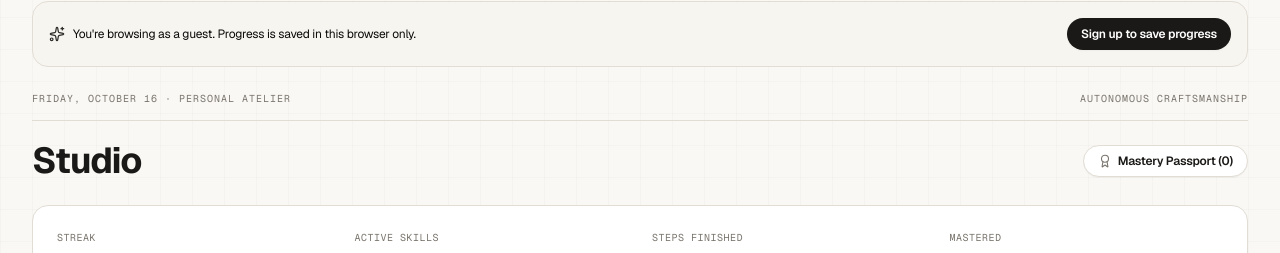
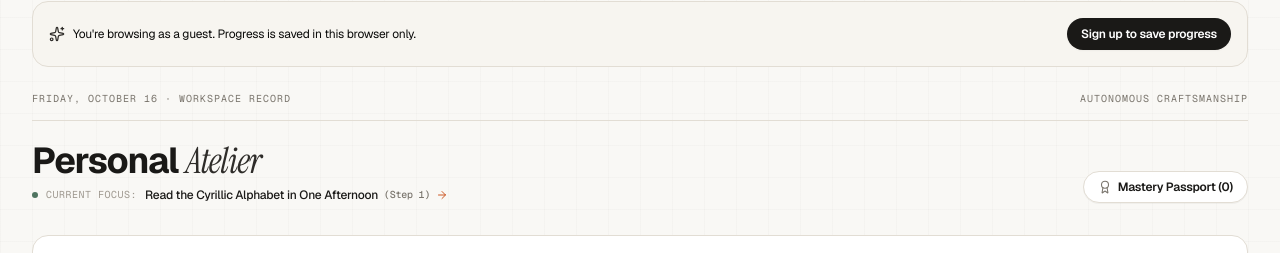
Before and after one commit to robertterquin/Skillora, a Next.js app: page /dashboard in a window 1280 px wide. Shown: the part 112-365 px from the top of the page. Built offline with nearby package versions, Linux system fonts and the light colour scheme; no server answers; the database is empty.

Commit message:
feat(dashboard): enhance masthead with Personal Atelier typography and live focus tracker

```diff
--- a/src/app/dashboard/page.tsx
+++ b/src/app/dashboard/page.tsx
@@ -429,6 +429,14 @@ function Dashboard() {
     });
   }, [myStudioSkills, completedStepIds]);
 
+  const currentFocusSkill = activeSkills[0] || myStudioSkills[0];
+  const nextIncompleteStep = currentFocusSkill?.steps?.find(
+    (s) => !isStepCompleted(s.id, completedStepIds)
+  );
+  const currentFocusStepNumber = nextIncompleteStep
+    ? nextIncompleteStep.step_number
+    : (currentFocusSkill?.steps?.length || 1);
+
   const displayName =
     currentUser?.user_metadata?.full_name ||
     currentUser?.email?.split("@")[0] ||
@@ -463,16 +471,51 @@ function Dashboard() {
               {isClient
                 ? new Date().toLocaleDateString("en-US", { weekday: "long", month: "long", day: "numeric" })
                 : "STUDIO RECORD"}
-              {" "}· PERSONAL ATELIER
+              {" "}· WORKSPACE RECORD
             </span>
             <span className="hidden sm:inline">AUTONOMOUS CRAFTSMANSHIP</span>
           </div>
 
           {/* Title & Passport Action */}
-          <div className="flex flex-col sm:flex-row sm:items-center justify-between gap-4 mb-6">
-            <h1 className="font-display font-bold text-3xl sm:text-4xl text-ink tracking-tight">
-              Studio
-            </h1>
+          <div className="flex flex-col sm:flex-row sm:items-end justify-between gap-5 mb-8">
+            <div className="space-y-1.5 min-w-0 flex-1">
+              <h1 className="font-display font-bold text-3xl sm:text-4xl text-ink tracking-tight">
+                Personal <span className="font-serif italic font-normal text-brand-600">Atelier</span>
+              </h1>
+
+              {currentFocusSkill ? (
+                <div className="flex items-center gap-2 text-xs text-ink-muted">
+                  <span className="w-1.5 h-1.5 rounded-full bg-accent-emerald animate-pulse shrink-0" />
+                  <span className="font-mono text-3xs uppercase tracking-wider text-ink-subtle">
+                    Current focus:
+                  </span>
+                  <button
+                    type="button"
+                    onClick={() => {
+                      playWoodenThud();
+                      setActiveLearningSkill(currentFocusSkill);
+                    }}
+                    className="font-medium text-ink hover:text-accent-vermilion transition inline-flex items-center gap-1.5 cursor-pointer truncate max-w-xs sm:max-w-md group"
+                    title={`Resume ${currentFocusSkill.title}`}
+                  >
+                    <span className="truncate group-hover:underline underline-offset-2">
+                      {currentFocusSkill.title}
+                    </span>
+                    <span className="text-ink-muted font-mono text-3xs shrink-0">
+                      (Step {currentFocusStepNumber})
+                    </span>
+                    <SolarIcon
+                      name="arrow-right-linear"
+                      className="w-3 h-3 text-accent-vermilion group-hover:translate-x-0.5 transition shrink-0"
+                    />
+                  </button>
+                </div>
+              ) : (
+                <p className="text-xs text-ink-muted">
+                  Explore disciplines in the library to begin your first track.
+                </p>
+              )}
+            </div>
 
             <Button
               variant="secondary"
@@ -481,7 +524,7 @@ function Dashboard() {
                 playWoodenThud();
                 setIsPassportOpen(true);
               }}
-              className="self-start sm:self-auto"
+              className="self-start sm:self-auto shrink-0"
             >
               <SolarIcon name="diploma-verified-linear" className="w-3.5 h-3.5 text-ink-muted" />
               <span>Mastery Passport ({isClient ? masteredSkills.length : 0})</span>
```
